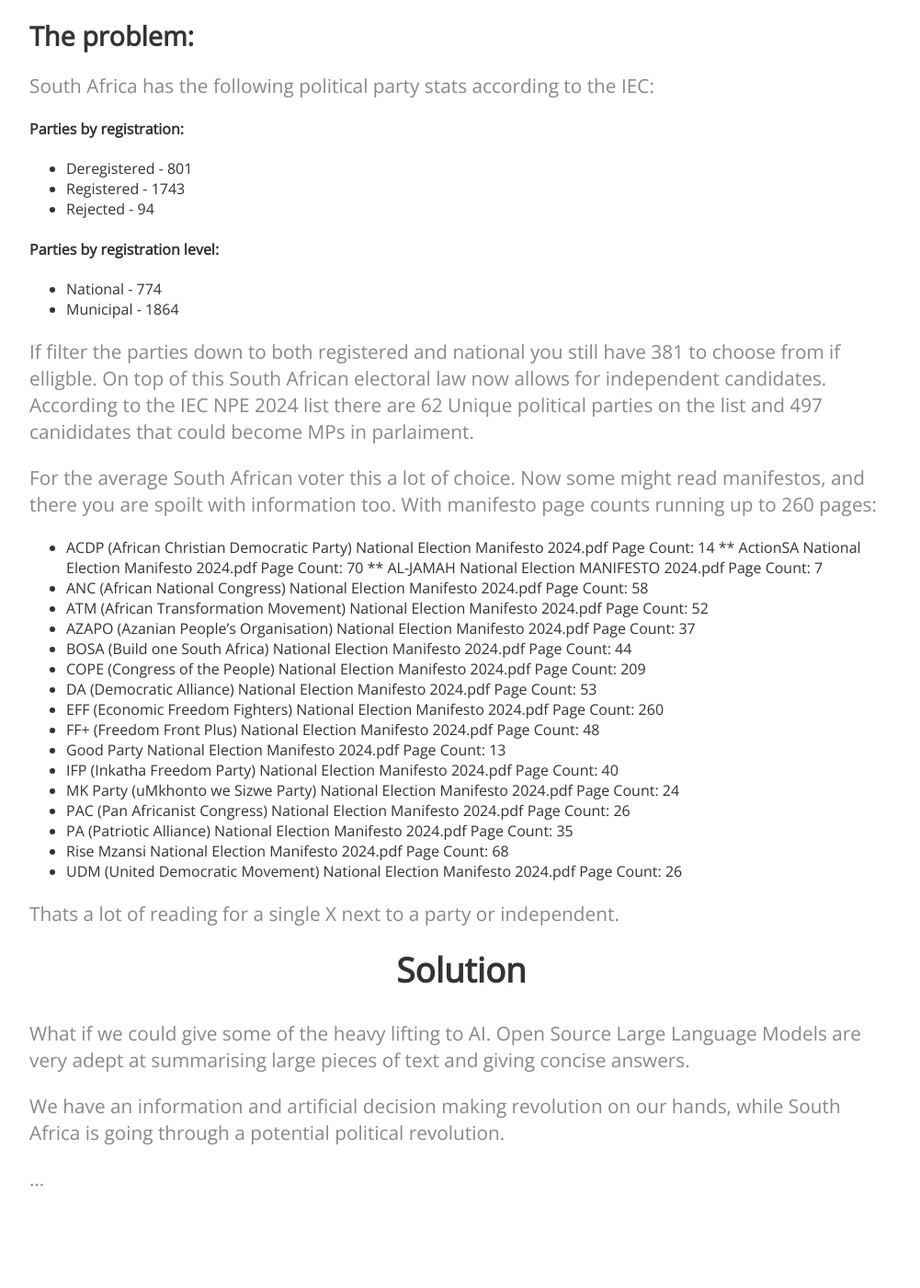
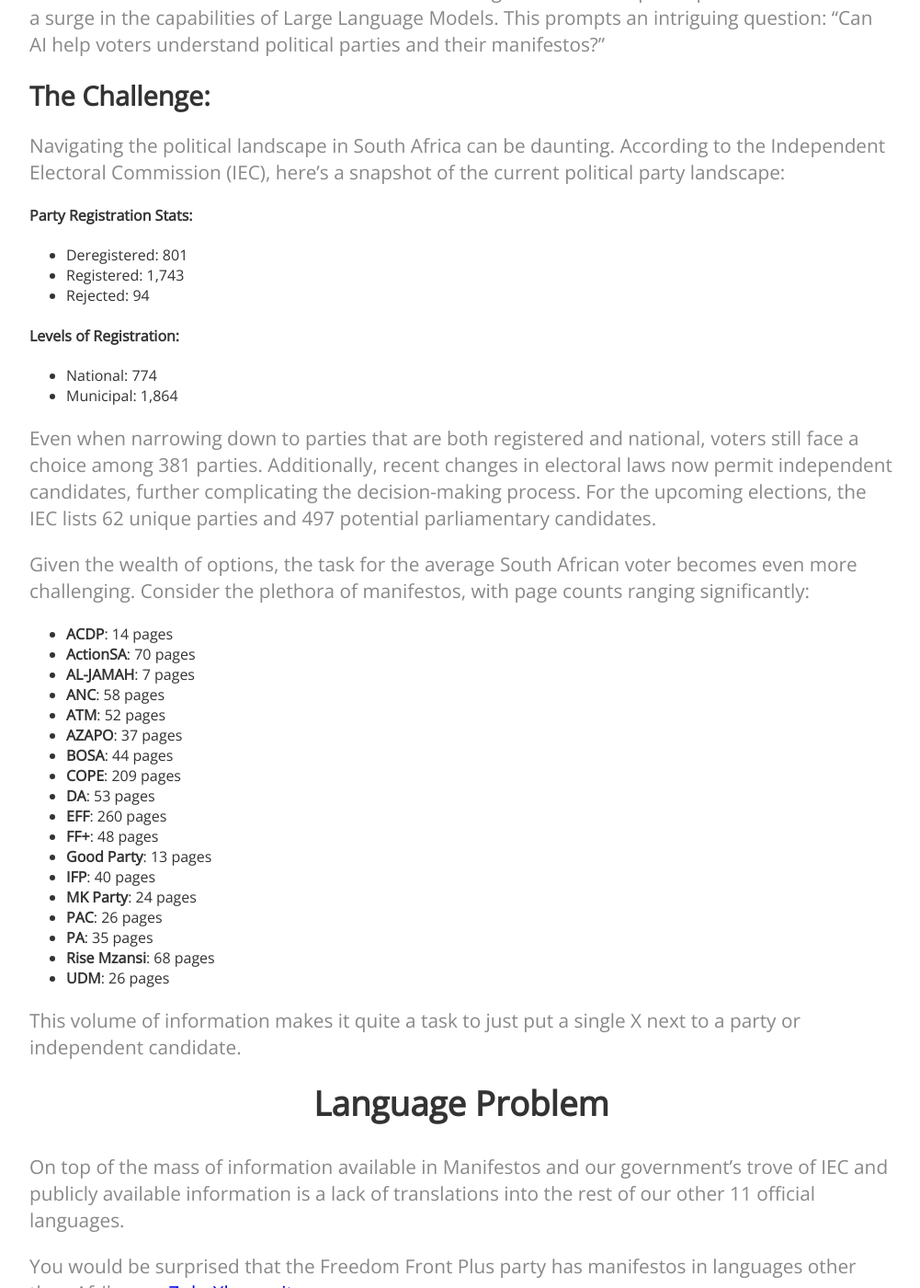
Before and after one commit to mzansi-ai/mzansi-ai.github.io, a Jekyll site: the page built from _posts/2024-04-13-election-za-24.md, in a window 1280 px wide and 1400 px high, scrolled down 515 px. Shown: the whole window at 92% size, without its empty margins (138-1139 px from the left). Built offline with Jekyll 4.4.1, drawn with Linux system fonts in a browser that asks for light colours; nearby versions of some CDN libraries; some of the changed text lies outside the part shown.

Commit message:
Add to blog

```diff
--- a/_posts/2024-04-13-election-za-24.md
+++ b/_posts/2024-04-13-election-za-24.md
@@ -4,70 +4,61 @@
 date: 2024-04-13
 featured_image: https://www.mzansi.ai/images/Blogpost1.webp
 ---
-# So many choices!
+# Overwhelmed by Choices in the 2024 National Elections?
 
-The upcoming 2024 National Elections are interesting enough without the Large Language Model and AI innovation acceleration of late.
-This lead to a hypothesis: "Can AIs help us ask questions of political parties and their manifestos?"
+The 2024 National Elections in South Africa are set against a backdrop of rapid AI innovation and a surge in the capabilities of Large Language Models. This prompts an intriguing question: "Can AI help voters understand political parties and their manifestos?"
 
-### The problem:
-South Africa has the following political party stats according to the IEC:
+### The Challenge:
+Navigating the political landscape in South Africa can be daunting. According to the Independent Electoral Commission (IEC), here's a snapshot of the current political party landscape:
 
-#### Parties by registration:
-* Deregistered - 801
-* Registered - 1743
-* Rejected - 94
+#### Party Registration Stats:
+- Deregistered: 801
+- Registered: 1,743
+- Rejected: 94
 
-#### Parties by registration level:
-* National - 774
-* Municipal - 1864
+#### Levels of Registration:
+- National: 774
+- Municipal: 1,864
 
-If filter the parties down to both registered and national you still have 381 to choose from if elligble. On top of this South African electoral law now allows for
-independent candidates. According to the IEC NPE 2024 list there are 62 Unique political parties on the list and 497 canididates that could become MPs in parlaiment.
+Even when narrowing down to parties that are both registered and national, voters still face a choice among 381 parties. Additionally, recent changes in electoral laws now permit independent candidates, further complicating the decision-making process. For the upcoming elections, the IEC lists 62 unique parties and 497 potential parliamentary candidates.
 
-For the average South African voter this a lot of choice. Now some might read manifestos, and there you are spoilt with information too. With manifesto page counts running up to 260 pages:
+Given the wealth of options, the task for the average South African voter becomes even more challenging. Consider the plethora of manifestos, with page counts ranging significantly:
+- **ACDP**: 14 pages
+- **ActionSA**: 70 pages
+- **AL-JAMAH**: 7 pages
+- **ANC**: 58 pages
+- **ATM**: 52 pages
+- **AZAPO**: 37 pages
+- **BOSA**: 44 pages
+- **COPE**: 209 pages
+- **DA**: 53 pages
+- **EFF**: 260 pages
+- **FF+**: 48 pages
+- **Good Party**: 13 pages
+- **IFP**: 40 pages
+- **MK Party**: 24 pages
+- **PAC**: 26 pages
+- **PA**: 35 pages
+- **Rise Mzansi**: 68 pages
+- **UDM**: 26 pages
 
-* ACDP (African Christian Democratic Party) National Election Manifesto 2024.pdf
-Page Count: 14
-** ActionSA National Election Manifesto 2024.pdf
-Page Count: 70
-** AL-JAMAH National Election MANIFESTO 2024.pdf
-Page Count: 7
-* ANC (African National Congress) National Election Manifesto 2024.pdf
-Page Count: 58
-* ATM (African Transformation Movement) National Election Manifesto 2024.pdf
-Page Count: 52
-* AZAPO (Azanian People's Organisation) National Election Manifesto 2024.pdf
-Page Count: 37
-* BOSA (Build one South Africa) National Election Manifesto 2024.pdf
-Page Count: 44
-* COPE (Congress of the People) National Election Manifesto 2024.pdf
-Page Count: 209
-* DA (Democratic Alliance) National Election Manifesto 2024.pdf
-Page Count: 53
-* EFF (Economic Freedom Fighters) National Election Manifesto 2024.pdf
-Page Count: 260
-* FF+ (Freedom Front Plus) National Election Manifesto 2024.pdf
-Page Count: 48
-* Good Party National Election Manifesto 2024.pdf
-Page Count: 13
-* IFP (Inkatha Freedom Party) National Election Manifesto 2024.pdf
-Page Count: 40
-* MK Party (uMkhonto we Sizwe Party) National Election Manifesto 2024.pdf
-Page Count: 24
-* PAC (Pan Africanist Congress) National Election Manifesto 2024.pdf
-Page Count: 26
-* PA (Patriotic Alliance) National Election Manifesto 2024.pdf
-Page Count: 35
-* Rise Mzansi National Election Manifesto 2024.pdf
-Page Count: 68
-* UDM (United Democratic Movement) National Election Manifesto 2024.pdf
-Page Count: 26
+This volume of information makes it quite a task to just put a single X next to a party or independent candidate.
 
-Thats a lot of reading for a single X next to a party or independent.
+## Language Problem
+On top of the mass of information available in Manifestos and our government's trove of IEC and publicly available information is a lack of translations into the rest of our other 11 official languages.
 
-## Solution
-What if we could give some of the heavy lifting to AI. Open Source Large Language Models are very adept at summarising large pieces of text and giving concise answers.
+You would be surprised that the Freedom Front Plus party has manifestos in languages other than Afrikaans:
+[Zulu](https://www.vfplus.org.za/manifesto-zulu/)
+[Xhoza](https://www.vfplus.org.za/manifesto-2024-xhosa/)
+[xitsonga](https://www.vfplus.org.za/manifesto-xitsonga/)
 
-We have an information and artificial decision making revolution on our hands, while South Africa is going through a potential political revolution.
+You would think parties like the ANC, DA, IFP, etc would have translated manifestos? How then are the majority of our nation reached on policy if manifestos are not available in their language?
 
-...
+
+## A Possible Solution:
+What if AI could assist in this daunting task? Open Source Large Language Models excel at summarizing large texts and delivering concise insights. This technological revolution, paralleled by a political evolution, could transform how voters engage with electoral options in South Africa.
+
+To achieve this multiple manifestos, websites and news sites have been scraped to present this data. Over 1000 documents were ingested and gets retrieved to answer complex political or election questions.
+
+This includes asking about IEC rules, regulations and news.
+---
--- a/index.html
+++ b/index.html
@@ -46,7 +46,7 @@
 <div class="container">
 	<div class="columns">
 		<div>
-			<img src="{{ site.baseurl }}/images/za-ai.webp" alt="Sheep">
+			<img src="{{ site.baseurl }}/images/za-ai.webp" alt="splash-image">
 		</div>
 		<div>
 			<h2 class="editable">Our Mission</h2>
```
